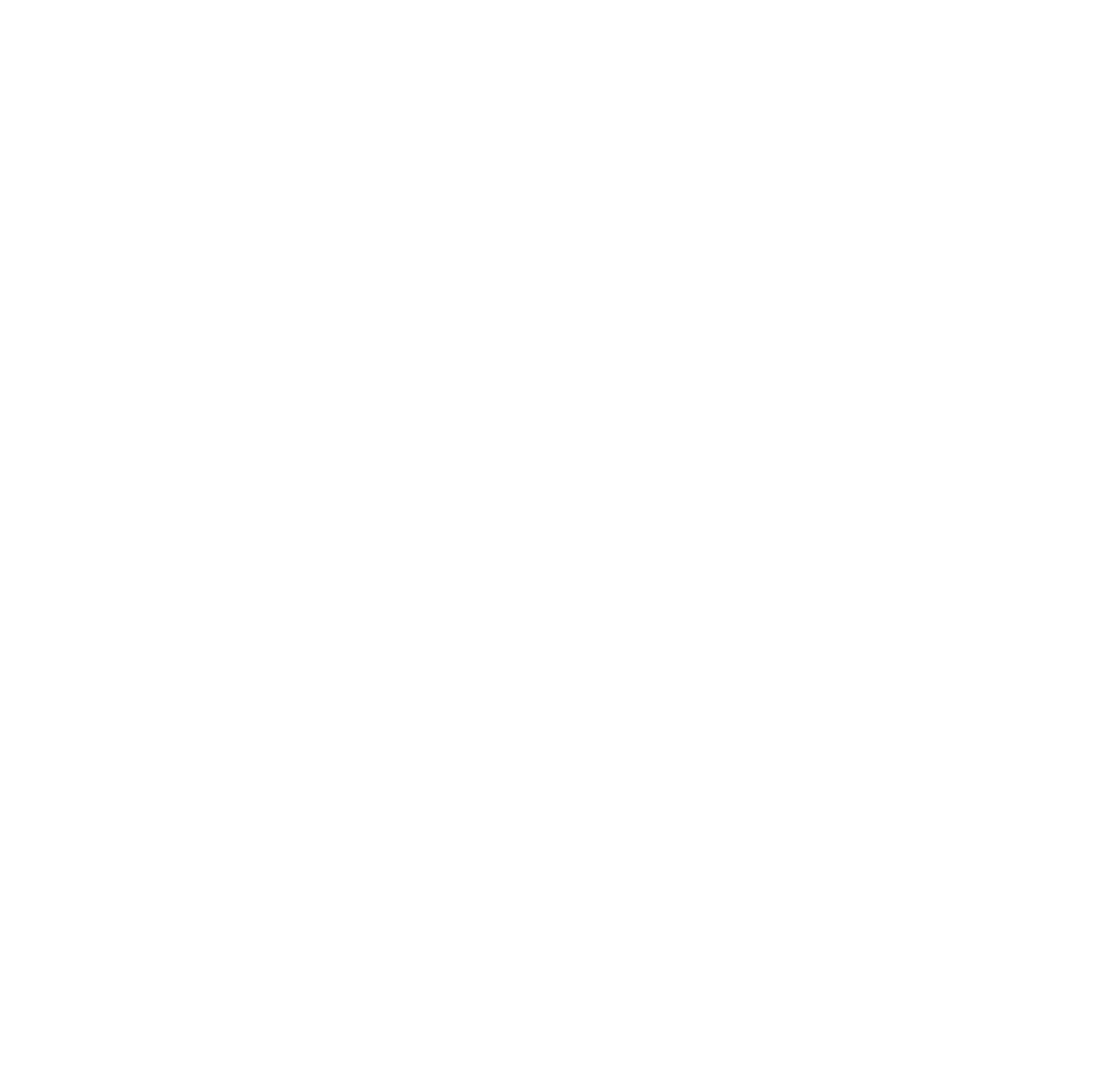
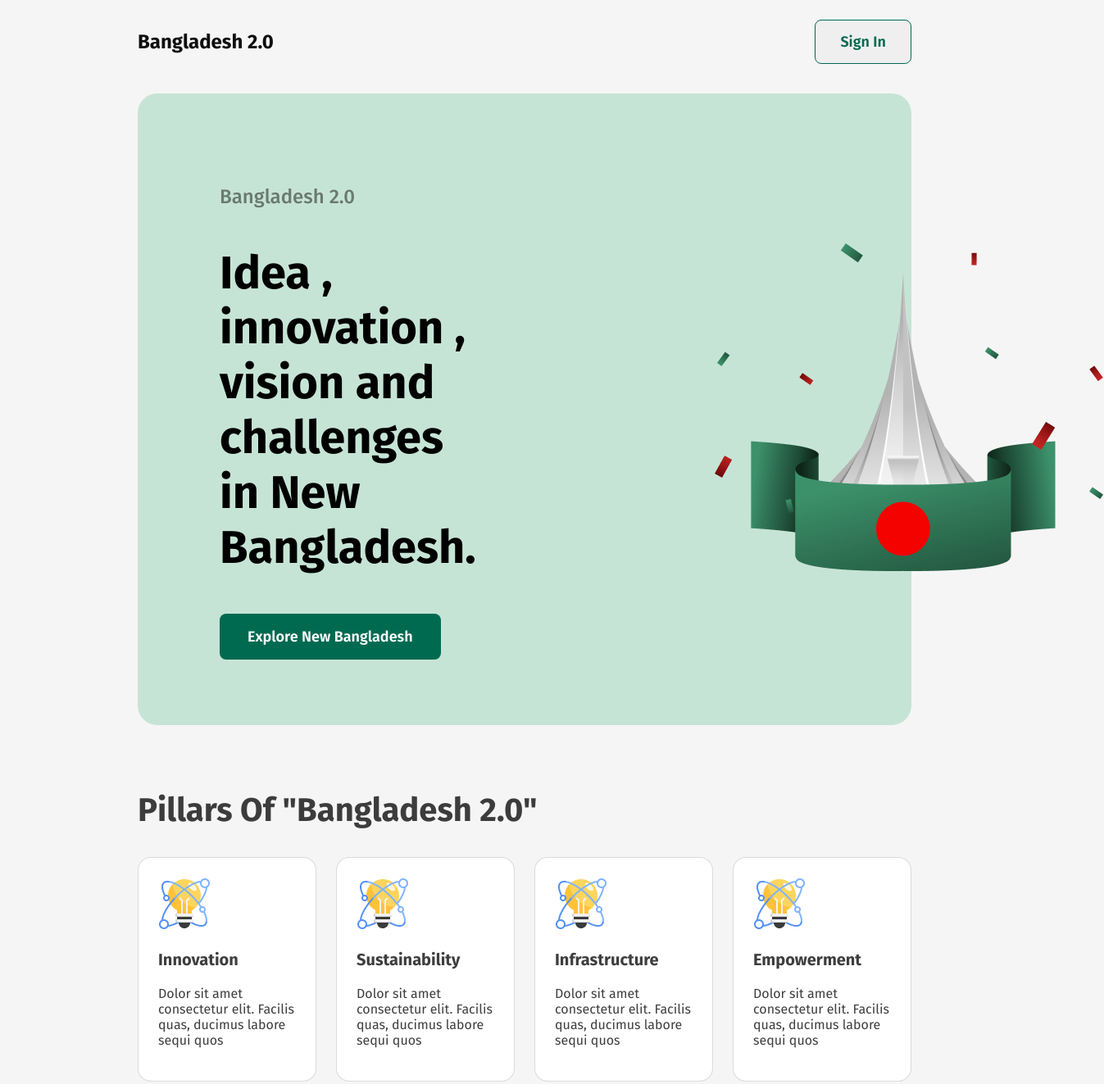
Before and after one commit to Baizid2580/first-assignment, a plain HTML site: page index.html in a window 1280 px wide. Shown: the whole page at 82% size, 1347 px wide, since content can reach past the window. Before the commit the page ends 800 px from the top, so only its background shows below. Drawn offline with Linux system fonts and the light colour scheme.

Commit message:
bd 2.0 first

```diff
--- a/index.html
+++ b/index.html
@@ -3,9 +3,63 @@
 <head>
     <meta charset="UTF-8">
     <meta name="viewport" content="width=device-width, initial-scale=1.0">
+    <link rel="stylesheet" href="style.css ">
     <title>Bangladesh 2.0</title>
 </head>
 <body>
+    <header>
+        <!-- Navigation start -->
+    <nav>
+        <h1 class="title">Bangladesh 2.0</h1>
+            <ul>
+                <li><a href=""><button class="btn-1">Sign In</button></a></li>
+            </ul>
+    </nav>
+         <!-- Navigation End -->
+
+         <!-- Banner section start -->
+         <section class="hero">
+            <div class="banner">
+                <div>
+                    <h4 class="sub-title">Bangladesh 2.0</h4>
+                    <h2 class="higlight-text">Idea , innovation ,
+                        vision and challenges in New Bangladesh.</h2>
+                        <button class="banner-btn">Explore New Bangladesh</button>
+                </div>
+                <div><img src="/assets/hero.png" alt="">
+                </div>
+            </div>
+         </section>
+         <!-- Banner section End -->
+
+    </header>
+    <main>
+        <div class="container-1">
+         <h2>Pillars Of "Bangladesh 2.0"</h2>
+         <div class="main-1">
+            <div class="single-card">
+                <img src="/assets/card-icon.png" alt="">
+                <h3>Innovation</h3>
+                <p>Dolor sit amet consectetur elit. Facilis quas, ducimus labore sequi quos </p>
+            </div>
+            <div class="single-card">
+                <img src="/assets/card-icon.png" alt="">
+                <h3>Sustainability</h3>
+                <p>Dolor sit amet consectetur elit. Facilis quas, ducimus labore sequi quos </p>
+            </div>
+            <div class="single-card">
+                <img src="/assets/card-icon.png" alt="">
+                <h3>Infrastructure           </h3>
+                <p>Dolor sit amet consectetur elit. Facilis quas, ducimus labore sequi quos </p>
+            </div>
+            <div class="single-card">
+                <img src="/assets/card-icon.png" alt="">
+                <h3>Empowerment</h3>
+                <p>Dolor sit amet consectetur elit. Facilis quas, ducimus labore sequi quos </p>
+            </div>
+         </div>
+        </div>
+    </main>
 
 </body>
 </html>
--- /dev/null
+++ b/style.css
@@ -0,0 +1,122 @@
+@import url('https://fonts.googleapis.com/css2?family=Fira+Sans:ital,wght@0,100;0,200;0,300;0,400;0,500;0,600;0,700;0,800;0,900;1,100;1,200;1,300;1,400;1,500;1,600;1,700;1,800;1,900&family=Open+Sans:ital,wght@0,300..800;1,300..800&family=Work+Sans:ital,wght@0,100..900;1,100..900&display=swap');
+/* font-family: "Fira Sans", serif; */
+
+body{
+    background-color: #f5f5f5;
+}
+
+/* ================ Navigation Start =============== */
+nav{
+    display: flex;
+    align-items: center;
+    justify-content: space-between;
+    margin-right: 160px;
+    margin-left: 160px;
+}
+nav li{
+    list-style: none;
+}
+.title{
+    font-family: "Fira Sans", serif;
+    font-weight: 700;
+    color: rgb(14, 14, 14);
+}
+.btn-1{
+    padding: 15px 30px;
+    border-radius: 8px;
+    border: solid 1px rgb(0, 106, 80);
+    font-family: "Fira Sans", serif;
+    font-weight: 600;
+    font-size: 18px;
+    color: rgb(0, 106, 80);
+}
+.btn-1:hover{
+   background-color: rgb(0, 106, 80);
+   color: rgb(255, 255, 255);
+}
+/* =============== Navigation End ================ */
+
+
+
+
+/* =============== Banner start =============== */
+
+.banner{
+    display: flex;
+    align-items: center;
+    justify-content: space-between;
+    padding: 80px 100px;
+}
+.hero{
+    margin-right: 160px;
+    margin-left: 160px;
+    margin-top: 20px;
+    background-color: aqua;
+    border-radius: 24px;
+    background: rgb(198, 228, 214);
+}
+.banner-btn{
+    padding: 17px 34px;
+    border-radius: 8px;
+    font-family: "Fira Sans", serif;
+    font-weight: 600;
+    font-size: 18px;
+    background-color: rgb(0, 106, 80);
+    color: rgb(255, 255, 255);
+    border: none;
+}
+.banner-btn:hover{
+    color: rgb(0, 106, 80);
+    border: solid 1px rgb(0, 106, 80);
+    background-color: #f5f5f5;
+    border: none;
+}
+.sub-title{
+    font-family: "Fira Sans", serif;
+    font-size: 24px;
+    font-weight: 500;
+    color: rgba(14, 14, 14, 0.5);
+}
+.higlight-text{
+    font-family: "Fira Sans", serif;
+    font-weight: 700;
+    font-size: 56px;
+    padding-right: 290px;
+}
+
+/* =============== Banner End =============== */
+
+
+.main-1{
+    display: flex;
+    justify-content: space-between;
+    gap: 24px;
+
+}
+.container-1{
+    margin: 80px 160px 80px 160px;
+}
+.single-card{
+    background-color: rgb(255, 255, 255);
+    padding: 24px 24px;
+    border-radius: 16px;
+    border: solid 1px rgba(14, 14, 14, 0.15);
+}
+.main-1 h3{
+    font-family: "Fira Sans", serif;
+    font-weight: 700;
+    font-size: 20px;
+    color: rgba(14, 14, 14, 0.8);
+}
+.main-1 p{
+    font-family: "Fira Sans", serif;
+    font-weight: 400;
+    font-size: 16px;
+    color: rgba(14, 14, 14, 0.8);
+}
+.container-1 h2{
+    font-family: "Fira Sans", serif;
+    font-weight: 700;
+    font-size: 40px;
+    color: rgba(14, 14, 14, 0.8);
+}
```
Also changed, not shown: assets/al-jazeera.png (added), assets/card-icon.png (added), assets/facebook.png (added), assets/hero.png (added), assets/instagram.png (added), assets/quote-bg.png (added), assets/satelite.png (added), assets/x.png (added).
